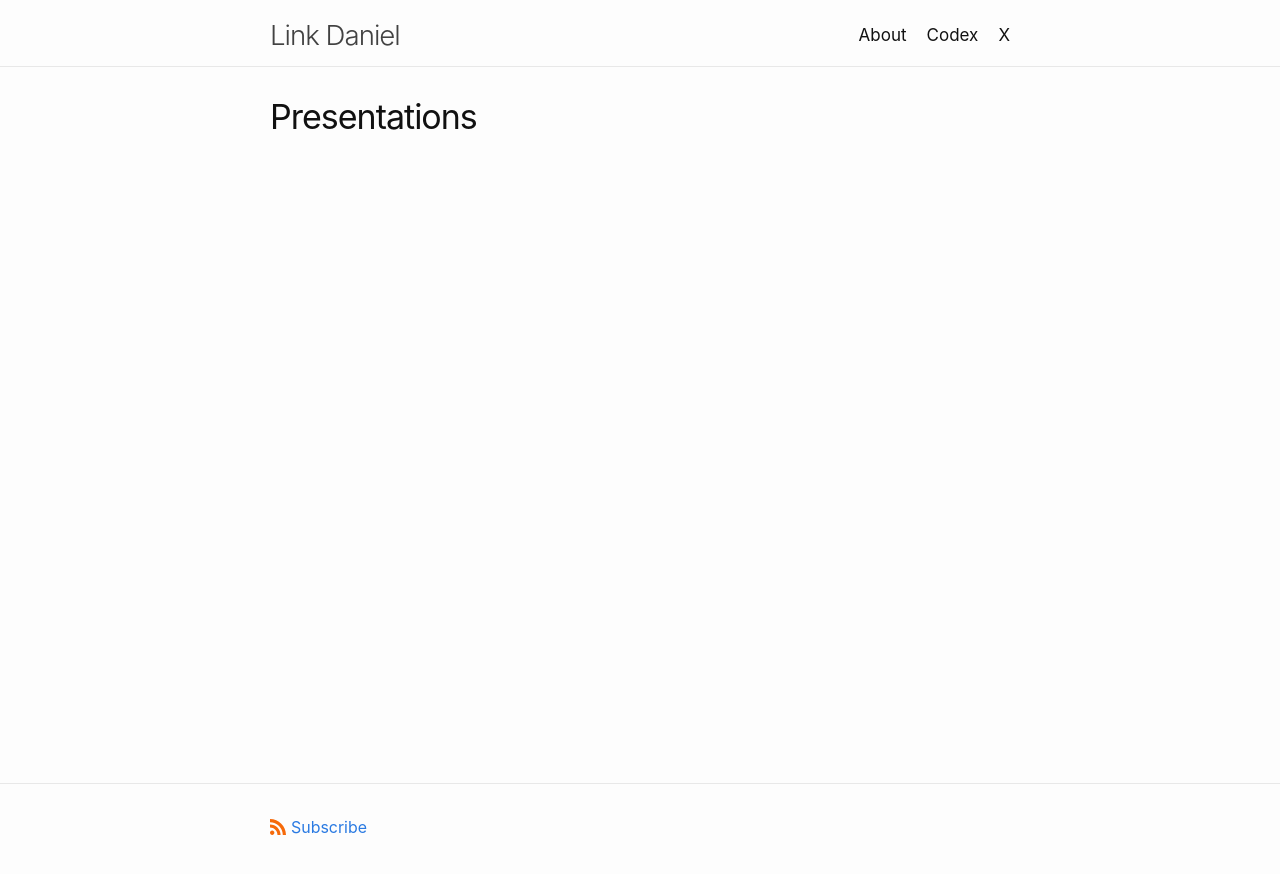
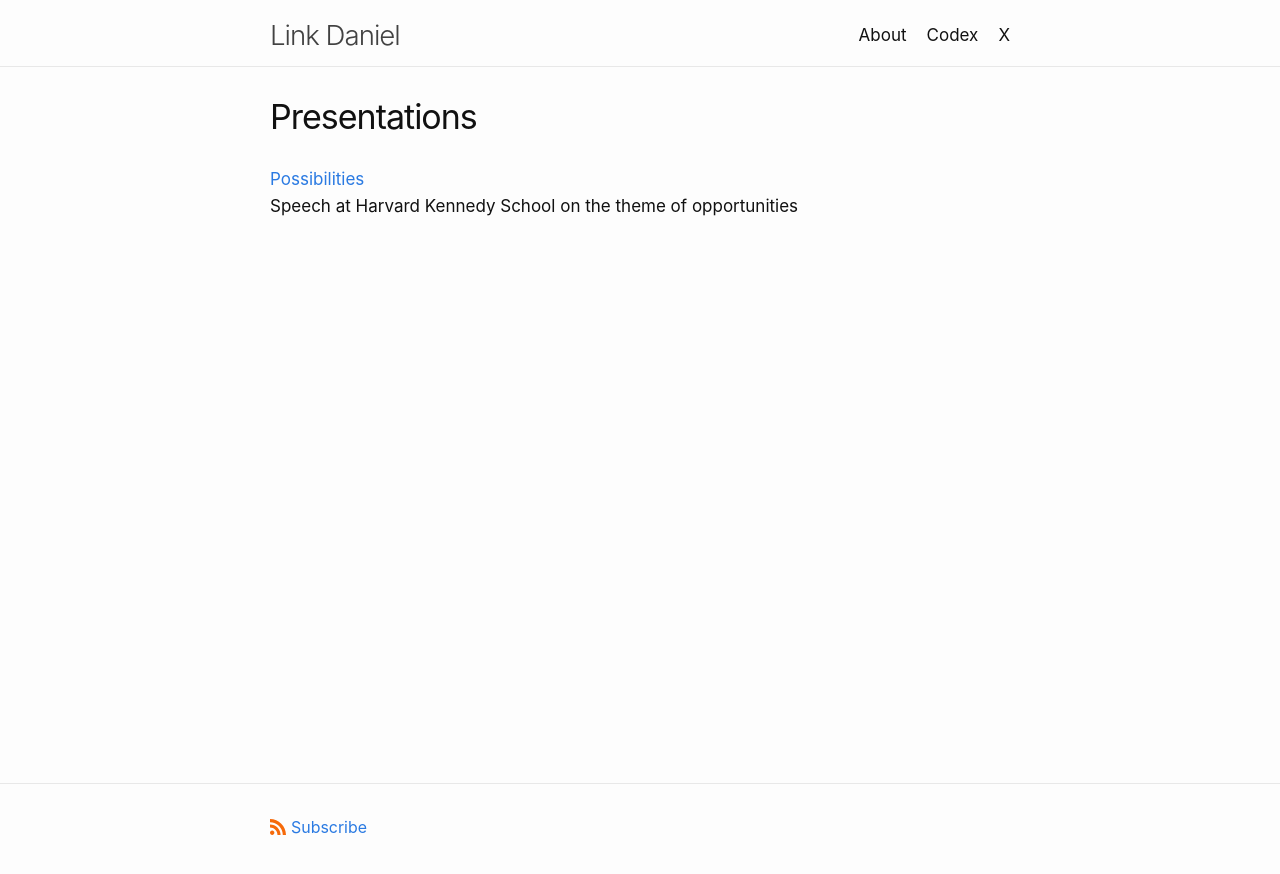
Before and after one commit to link-daniel/link.github.io, a Jekyll site: the page built from presentations.md, in a window 1280 px wide. Shown: the top 874 px of the page. Built offline with Jekyll 4.4.1, drawn with Linux system fonts in a browser that asks for light colours.

Commit message:
Update presentations.md

```diff
--- a/presentations.md
+++ b/presentations.md
@@ -3,3 +3,7 @@ layout: page
 title: Presentations
 permalink: /presentations/
 ---
+
+[Possibilities](/possibilities)
+<br>
+Speech at Harvard Kennedy School on the theme of opportunities
```
